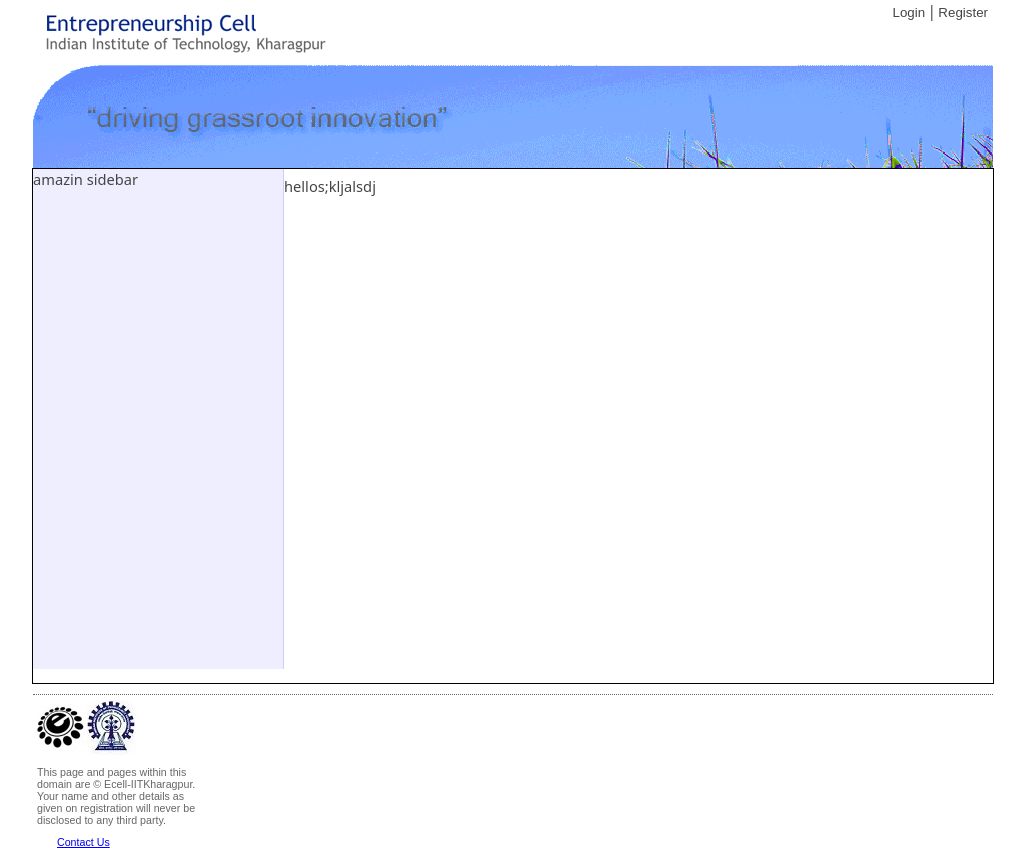
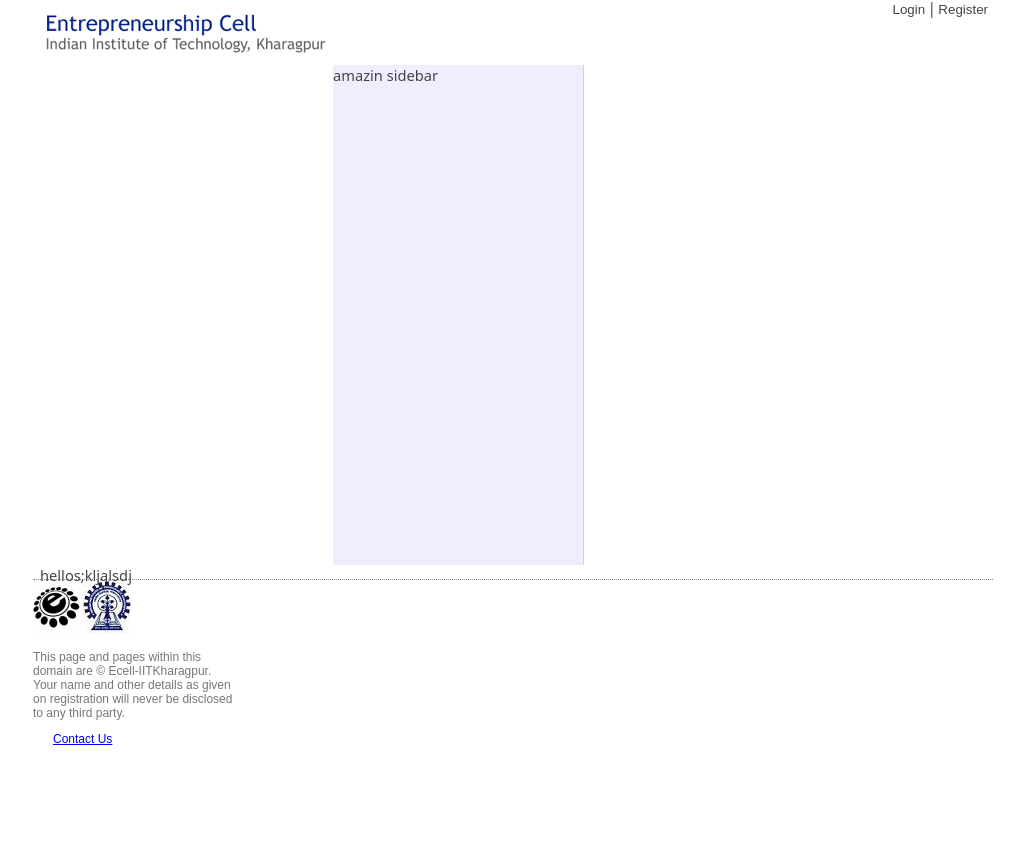
Before and after one commit to dmukhg/ecell, a Django app: template templates/article.html in a window 1280 px wide. Shown: the whole page, without its empty margins (127-1152 px from the left). After the commit the page ends 745 px from the top, so only its background shows below. Run offline with Django 3.2, Linux system fonts and the light colour scheme; the template is opened without the code that fills it, so the values that code supplies are empty.

Commit message:
HTML editing is mostly over
> Looks beautiful
> going to merge now

```diff
--- a/site_media/css/base.css
+++ b/site_media/css/base.css
@@ -1,81 +1,59 @@
 body{
-	margin:0;
-	background-color: #ffffff;
+    margin:auto;
+    background:#ffffff;
 }
-#top_nav-wrapper{
-	width:100%;
-    padding-top:0;
-	height:64px;
+.wrapper{
+    width:100%;
+    display:block;
 }
 .page{
-	width:960px;
-	margin:auto;
+    margin:auto;
+    width:960px;
 }
 #top_nav{
+    height:65px;
+    text-align:right;
 }
-#tabs{
-    padding-top:9px;
-	float:right;
+#logo{
+    width:300px;
+    float:left;
+}
+#login_links{
+    text-align:right;
+}
+#tabs {
+    margin-top:19px;
+    text-align:right;
 }
 a.topTab{
-	font-family:arial;
-	font-size:10pt;
-	font-weight:none;
-	padding-left:5px;
+    font-size:10pt;
+    color:#444444;
+    font-family:arial;
+    padding-left:5px;
     padding-right:5px;
-	color:#444444;
-	text-decoration:none;
+    text-decoration:none;
 }
 a.topTab:hover{
-	color: #ff9900;
+    color:#ff5500;
 }
-#mast_head-wrapper{
-}
-#home_mast_head{
-    background:url('/site_media/im/header.png');
-    height:388px;
-}
-#other_mast_head{
-    background:url('/site_media/im/header_short.png');
-    height:104px;
-}
-#content-wrapper{
-    width:100%;
-    padding-bottom:10px;
-}
-#footer-wrapper{
-    width:100%;
-    float:none;
-}
+
 #footer{
-    border-top:1px dotted #666666;
+    height:200px;
+    border-top:1px dotted #888888;
 }
 #footer-box{
+    padding-left:20px;
     float:right;
-    font-size:8pt;
-    font-family:arial;
-    color:#ff6600;
-    width:auto;
-    padding-left:30px;
-}
-#footer-box-info{
-    float:left;
-    font-size:8pt;
-    font-family:arial;
-    color:#666666;
-    width:170px;
-    padding-left:4px;
-    padding-top:5px;
 }
 a.foot-list-head{
     font-size:10pt;
     font-weight:bold;
     color:#444444;
     text-decoration:none;
-    font-family:;
+    font-family:arial;
 }
 a.foot-list-head:hover{
-    text-decoration:underline;
+    color:#ff5500;
 }
 a.foot-links{
     font-size:9pt;
@@ -85,7 +63,7 @@
     font-family:arial;
 }
 a.foot-links:hover{
-    text-decoration:underline;
+    color:#ff6600;
 }
 ul.foot-list{
     list-style-type:none;
@@ -94,3 +72,11 @@
 li.sub_footer{
     padding-bottom:5px;
 }
+#footer-box-info{
+    width:200px;
+    float:left;
+    font-family:arial;
+    font-size:9pt;
+    color:#777777;
+    clear:none;
+}
--- a/templates/base.html
+++ b/templates/base.html
@@ -1,16 +1,16 @@
+<!DOCTYPE HTML PUBLIC "-//W3C//DTD HTML 4.01//EN">
 <html>
     <head>
-		<title>Entrepreneurship Cell | IIT Kharagpur</title>
+        <title>Entrepreneurship Cell | IIT Kharagpur </title>
         <link rel=stylesheet href="/site_media/css/base.css">
+        <link type="image/x-icon" href="/site_media/im/favicon.png" rel="shortcut icon"/>
         {% block head %}{% endblock %}
     </head>
     <body>
-		<div id="top_nav-wrapper">
-			<div id="top_nav" class="page">
-                <div id=logo style="float:left">
-                    <a href="/"><img style="border:0px;" src="/site_media/im/logo.png"/></a>
-                </div>
-                <div id=login style="padding-top:3px;float:line;text-align:right;">
+        <div id="tab_wrapper" class=wrapper>
+            <div id="top_nav" class=page>
+                <div id=logo> <a href="/"><img style="border:0;" src="/site_media/im/logo.png"></a></div>
+                <div id=login_links>
                     {% if logged %}
                     <a href="/account/logout" class=topTab>Logout</a>|<a href="/account/" class=topTab>Settings</a>
                     {% else %}
@@ -23,23 +23,23 @@
                     {% endfor %}
                 </div>
             </div>
+        </div>
+        {% block masthead %}{% endblock %}
 
-		</div>
-        {% block masthead %}
-        {% endblock %}
-		<div id="content-wrapper" style="display:block;">
-			<div id="content" style="border:1px solid black;display:block" class="page">
+        <div id="content_wrapper" class=wrapper>
+            <div id=content class=page>
                 {% block content %}
                 {% endblock %}
             </div>
         </div>
-        <div style="display:block;" id="footer-wrapper">
-            <div id="footer" class="page">
+        <div id="footer_wrapper" class=wrapper>
+            <div id=footer class=page>
                 <div id="footer-box-info">
                     <img src="/site_media/im/ecell-icon.jpg"><img src="/site_media/im/kgp-logo.jpg">
                     <p>This page and pages within this domain are &copy; Ecell-IITKharagpur. Your name and other details as given on registration will never be disclosed to any third party.</p>
                     <a style="padding-left:20px;" href="mailto:">Contact Us</a>
                 </div>
+
                 {% for item , sub_item in foot_pool.items %}
                     <div id="footer-box">
                         <a class="foot-list-head" href="/article/{{ item.url }}">{{ item.name }}</a>
@@ -50,6 +50,7 @@
                         </ul>
                     </div>
                 {% endfor %}
+
             </div>
         </div>
     </body>
```
Also changed, not shown: site_media/css/fcs.css (+10 -10 lines), templates/home.html (+14 -10 lines), site_media/im/mast_head.jpg (deleted), site_media/im/topnav.jpg (deleted). Lines whose indentation alone changed are shown as unchanged.
